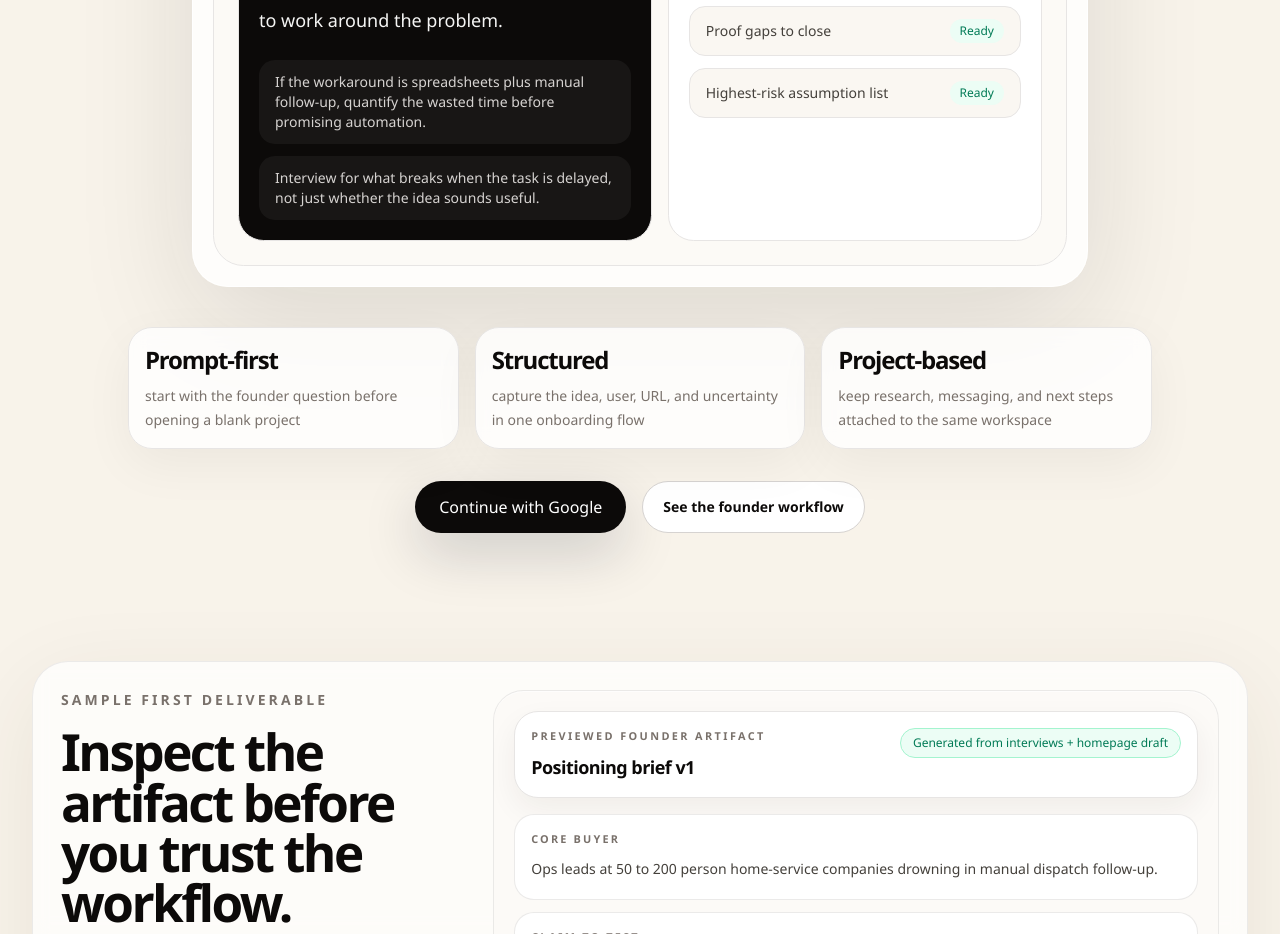
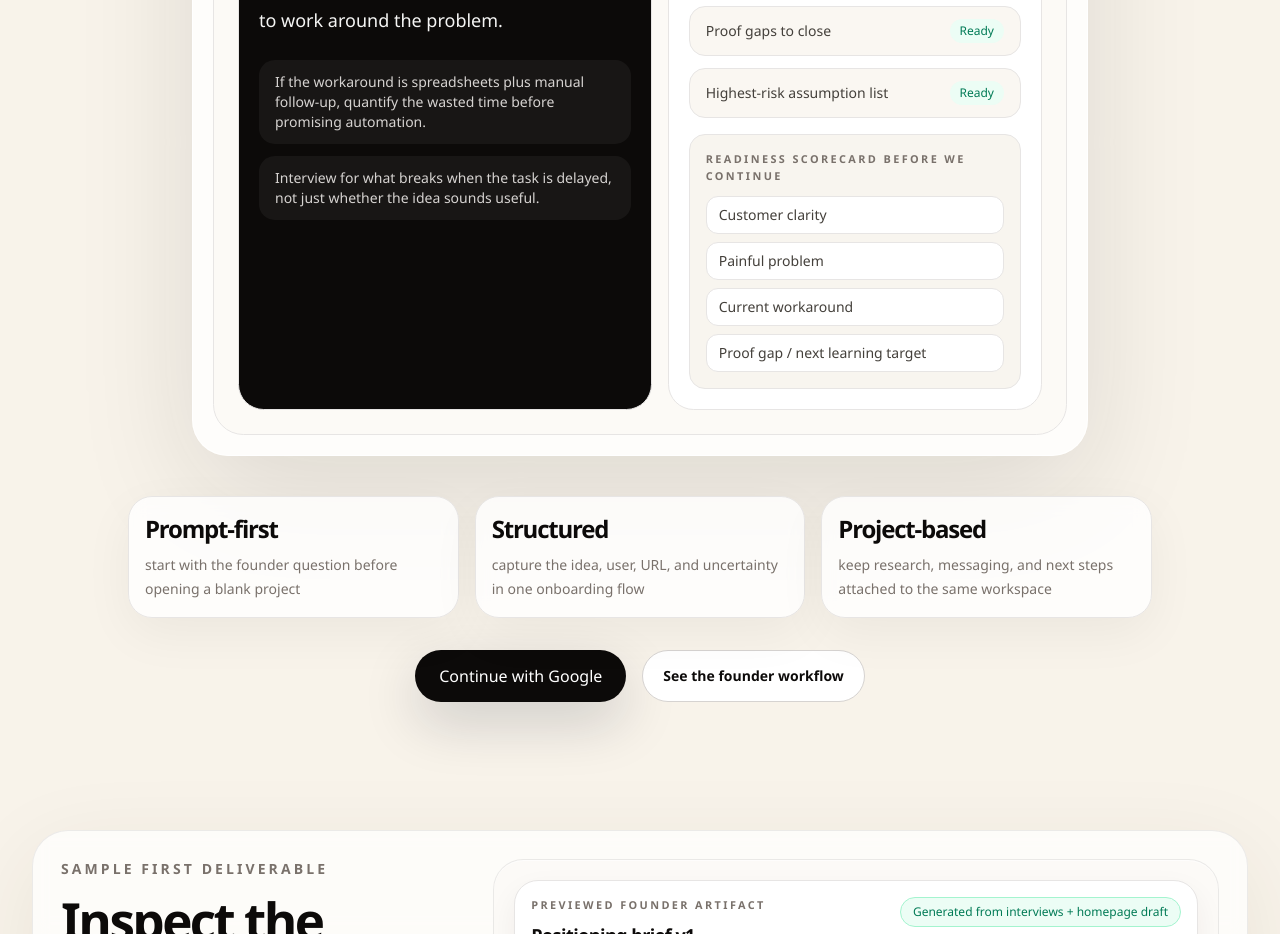
Before and after one commit to jianxux/aicofounder, a Next.js app: page / in a window 1280 px wide. Shown: the part 1840-2774 px from the top of the page. Built offline with nearby package versions, Linux system fonts and the light colour scheme; no server answers.

Commit message:
feat: add landing readiness scorecard
Add a compact readiness scorecard to the landing prompt preview so founders can see the validation checks AI Cofounder will carry forward before continuing.

```diff
--- a/src/app/page.tsx
+++ b/src/app/page.tsx
@@ -128,6 +128,13 @@ const sourceMaterialChips = [
   "Existing homepage or URL",
   "Sales or customer call notes",
   "Competitor screenshots or teardown notes",
+];
+
+const readinessScorecardItems = [
+  "Customer clarity",
+  "Painful problem",
+  "Current workaround",
+  "Proof gap / next learning target",
 ];
 
 const focusPresets = [
@@ -634,6 +641,16 @@ export default function LandingPage() {
                         </div>
                       ))}
                     </div>
+                    <div className="mt-4 rounded-2xl border border-stone-200 bg-[#f8f5ef] px-4 py-4">
+                      <div className="text-[0.68rem] font-semibold uppercase tracking-[0.22em] text-stone-500">Readiness scorecard before we continue</div>
+                      <ul className="mt-3 space-y-2 text-sm text-stone-700">
+                        {readinessScorecardItems.map((item) => (
+                          <li key={item} className="rounded-xl border border-stone-200 bg-white px-3 py-2">
+                            {item}
+                          </li>
+                        ))}
+                      </ul>
+                    </div>
                   </div>
                 </div>
               </div>
```
Also changed, not shown: 1 other file (tests, documents, lock files or other folders).
